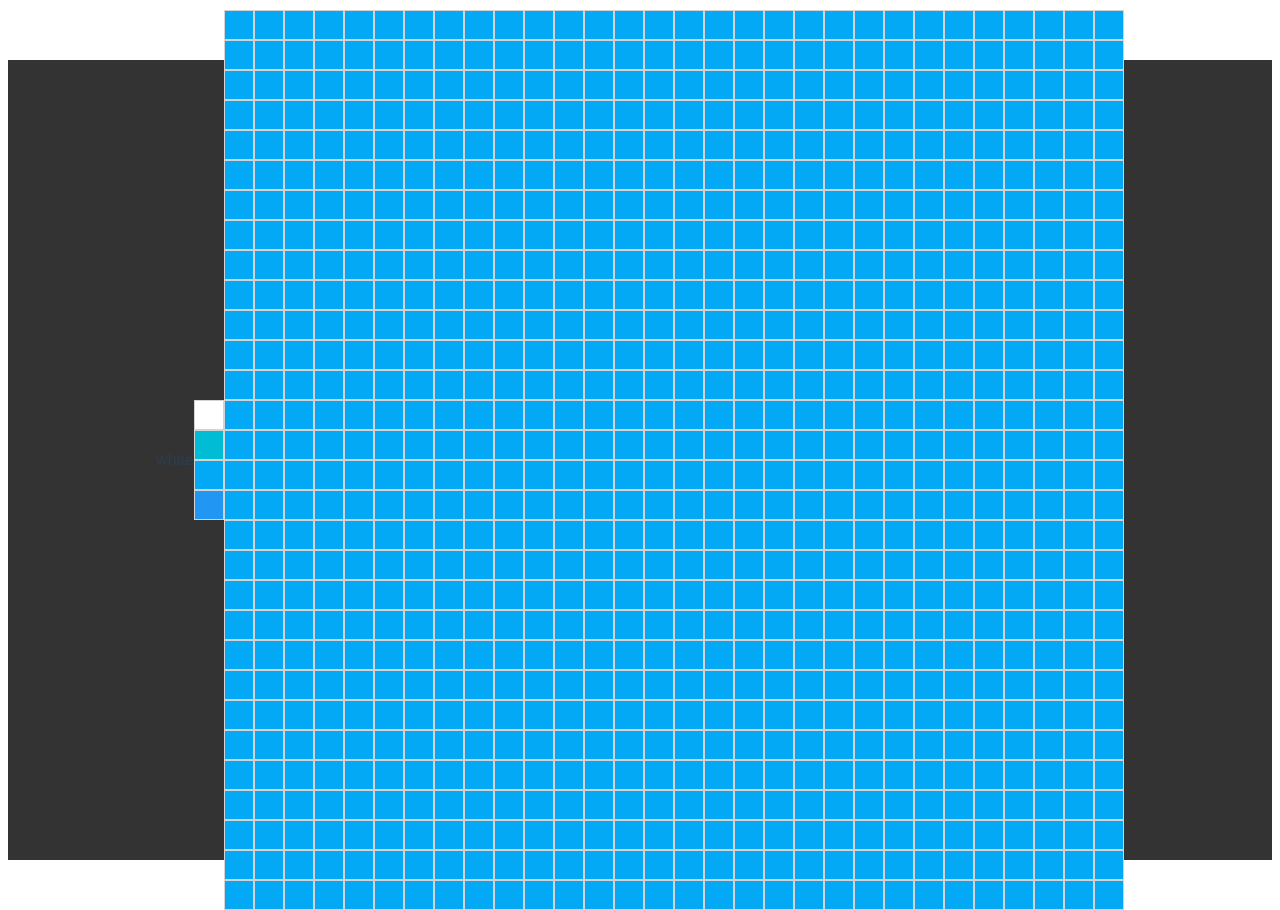
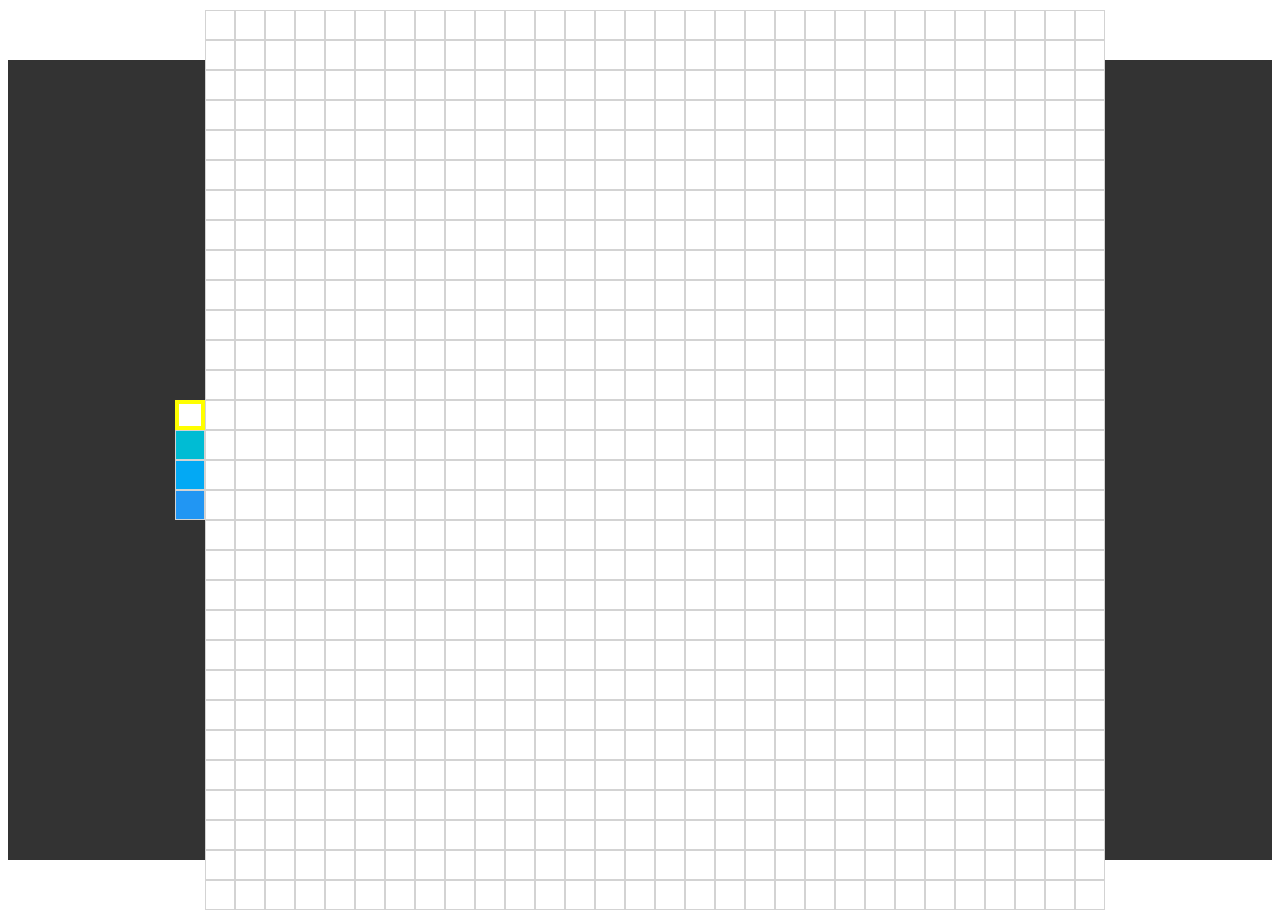
Before and after one commit to mmoga/vue-pixels-app, a Vue app: page / in a window 1280 px wide. Built offline with nearby package versions, Linux system fonts and the light colour scheme.

Commit message:
Selections from ColorPicker now color Pixels

```diff
--- a/src/App.vue
+++ b/src/App.vue
@@ -1,8 +1,7 @@
 <template>
   <div id="app">
-    {{color}}
     <ColorPicker :color="color"/>
-    <Canvas/>
+    <Canvas :pixels="pixels"/>
   </div>
 </template>
 
@@ -10,10 +9,17 @@
 import Canvas from "./components/Canvas";
 import ColorPicker from "./components/ColorPicker";
 
+const defaultColor = "white";
+
 export default {
   name: "App",
   data: function() {
-    return { color: "white" };
+    return {
+      color: defaultColor,
+      pixels: Array(30 * 30)
+        .fill()
+        .map(() => defaultColor)
+    };
   },
   components: {
     Canvas,
@@ -22,6 +28,9 @@ export default {
   mounted() {
     this.$root.$on("updatecolor", color => {
       this.color = color;
+    });
+    this.$root.$on("clickedpixel", index => {
+      this.pixels.splice(index, 1, this.color);
     });
   }
 };
--- a/src/components/Canvas.vue
+++ b/src/components/Canvas.vue
@@ -1,6 +1,6 @@
 <template>
   <div class="canvas">
-    <Pixel v-for="n in 30*30" color="blue" :key="n"/>
+    <Pixel isInCanvas v-for="(color, index) in pixels" :color="color" :key="index" :index="index"/>
   </div>
 </template>
 
@@ -11,6 +11,9 @@ export default {
   name: "Canvas",
   components: {
     Pixel
+  },
+  props: {
+    pixels: Array
   }
 };
 </script>
--- a/src/components/ColorPicker.vue
+++ b/src/components/ColorPicker.vue
@@ -1,9 +1,9 @@
 <template>
   <div>
-    <Pixel interactive color="white" :current="color == 'white' ? true : false"/>
-    <Pixel interactive color="lightblue" :current="color == 'lightblue' ? true : false"/>
-    <Pixel interactive color="blue" :current="color == 'blue' ? true : false"/>
-    <Pixel interactive color="darkblue" :current="color == 'darkblue' ? true : false"/>
+    <Pixel isInColorPicker color="white" :current="color == 'white' ? true : false"/>
+    <Pixel isInColorPicker color="lightblue" :current="color == 'lightblue' ? true : false"/>
+    <Pixel isInColorPicker color="blue" :current="color == 'blue' ? true : false"/>
+    <Pixel isInColorPicker color="darkblue" :current="color == 'darkblue' ? true : false"/>
   </div>
 </template>
 
--- a/src/components/Pixel.vue
+++ b/src/components/Pixel.vue
@@ -1,8 +1,5 @@
 <template>
-  <div
-    @click="interactive && changeColor(color)"
-    :class="['pixel', color, current ? 'current' : '']"
-  ></div>
+  <div @click="handleClick" :class="['pixel', color, current ? 'current' : '']"></div>
 </template>
 
 <script>
@@ -11,11 +8,18 @@ export default {
   props: {
     color: String,
     current: Boolean,
-    interactive: Boolean
+    isInColorPicker: Boolean,
+    isInCanvas: Boolean,
+    index: Number
   },
   methods: {
-    changeColor: function(color) {
-      this.$root.$emit("updatecolor", color);
+    handleClick: function() {
+      if (this.isInColorPicker) {
+        this.$root.$emit("updatecolor", this.color);
+      }
+      if (this.isInCanvas) {
+        this.$root.$emit("clickedpixel", this.index);
+      }
     }
   }
 };
@@ -29,7 +33,7 @@ export default {
   height: 30px;
   box-sizing: border-box;
 
-  .current {
+  &.current {
     border: 4px solid yellow;
   }
 }
```
